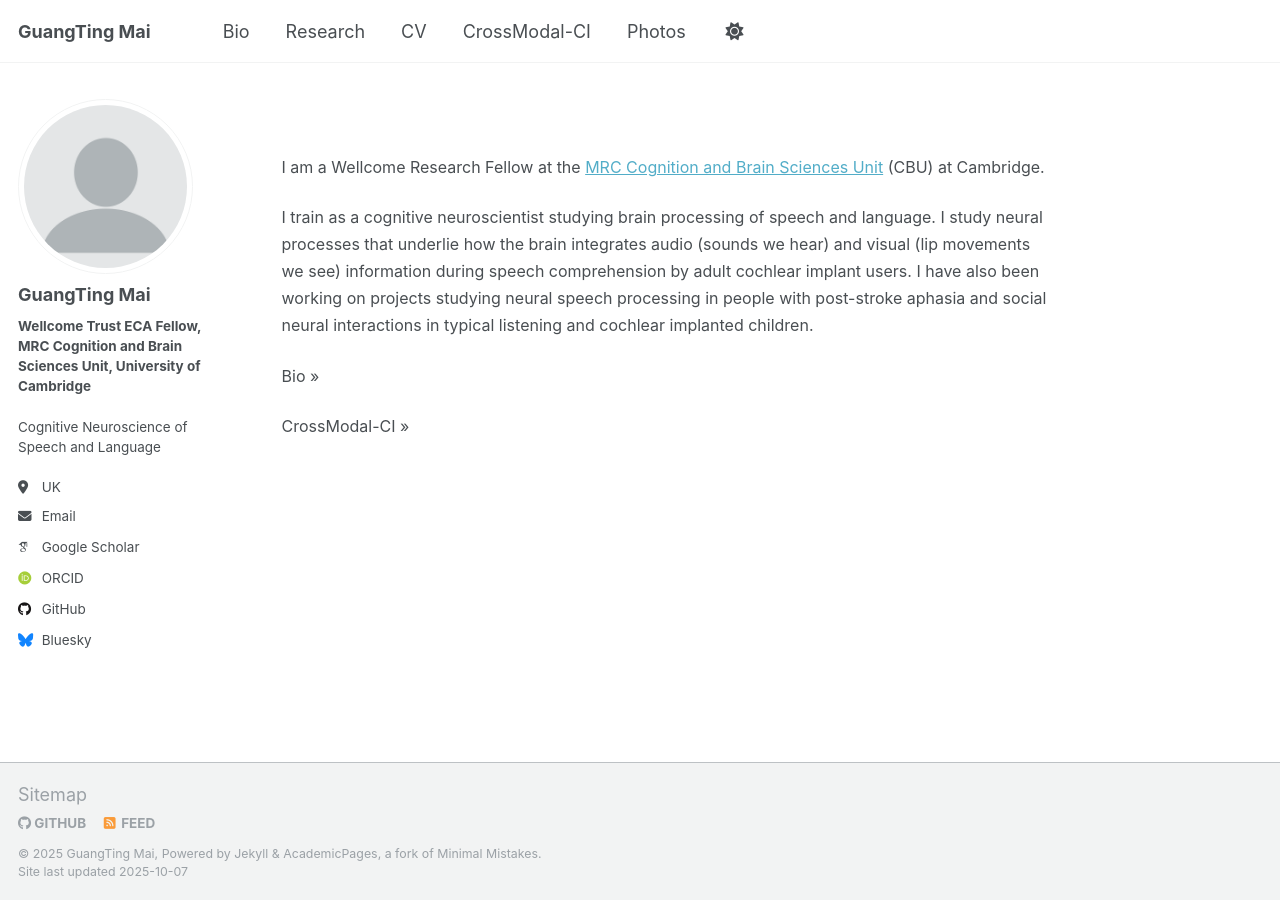
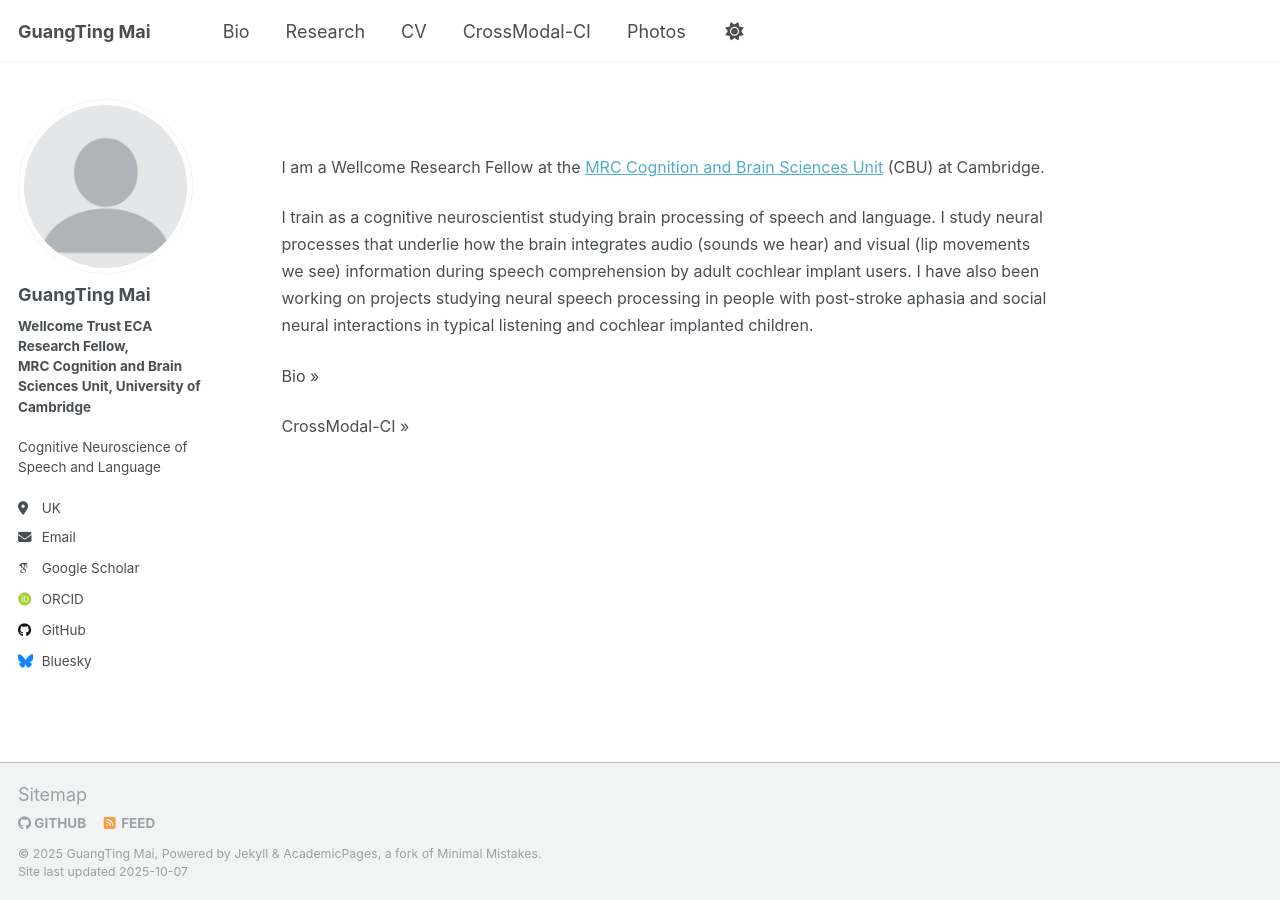
Before and after one commit to guangtingmai/guangtingmai.github.io, a Jekyll site: the page built from _pages/readme.md, in a window 1280 px wide. Built offline with Jekyll 4.4.1, drawn with Linux system fonts in a browser that asks for light colours; some web fonts are replaced.

Commit message:
Update _config.yml

```diff
--- a/_config.yml
+++ b/_config.yml
@@ -25,7 +25,7 @@ author:
   avatar           : "profile.png"
   name             : "GuangTing Mai"
   pronouns         : # example: "she/her"
-  bio              : '<strong>Wellcome Trust ECA Fellow,<br>MRC Cognition and Brain Sciences Unit, University of Cambridge</strong><br><br>Cognitive Neuroscience of Speech and Language'
+  bio              : '<strong>Wellcome Trust ECA Research Fellow,<br>MRC Cognition and Brain Sciences Unit, University of Cambridge</strong><br><br>Cognitive Neuroscience of Speech and Language'
   location         : "UK"
   employer         : # "Red Brick University"
   uri              : # URL
```
